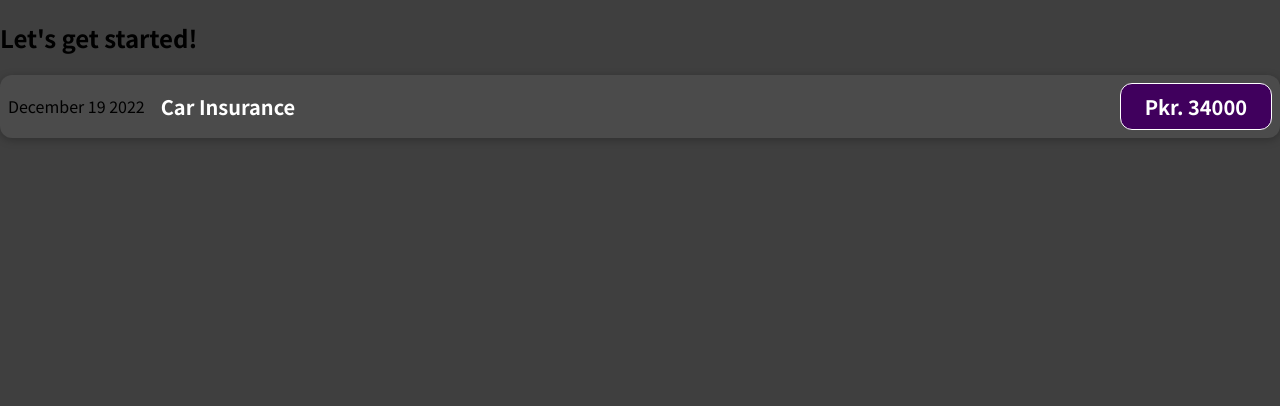
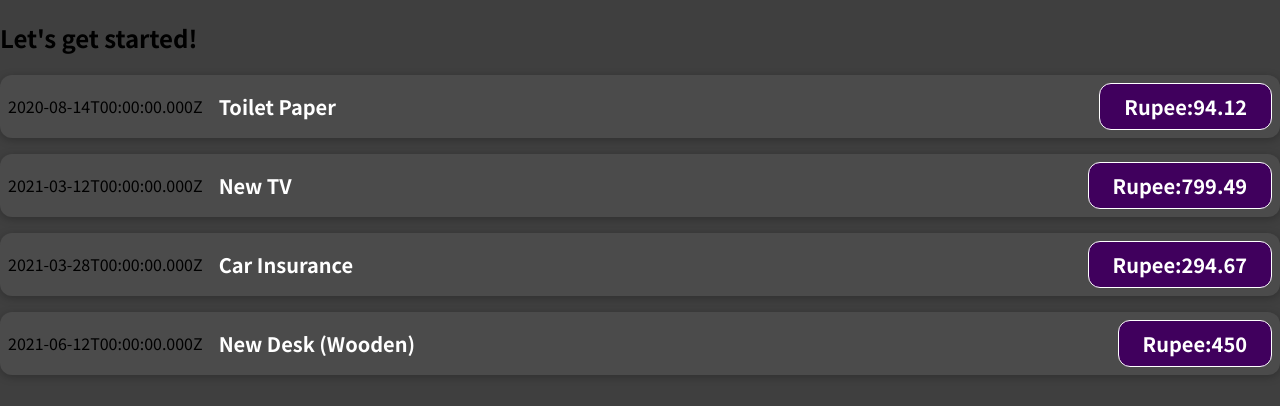
Before and after one commit to qaiserjofficial/buget-manager-app-react, a JavaScript app: page / in a window 1280 px wide. Shown: the top 406 px of the page. Built offline with nearby package versions, Linux system fonts and the light colour scheme.

Commit message:
Adding Dynamic Data using Props

```diff
--- a/src/App.js
+++ b/src/App.js
@@ -1,10 +1,50 @@
 import ExpenseItem from "./components/ExpenseItem";
 
 function App() {
+  const expenses = [
+    {
+      id: "e1",
+      title: "Toilet Paper",
+      amount: 94.12,
+      date: new Date(2020, 7, 14),
+    },
+    { id: "e2", title: "New TV", amount: 799.49, date: new Date(2021, 2, 12) },
+    {
+      id: "e3",
+      title: "Car Insurance",
+      amount: 294.67,
+      date: new Date(2021, 2, 28),
+    },
+    {
+      id: "e4",
+      title: "New Desk (Wooden)",
+      amount: 450,
+      date: new Date(2021, 5, 12),
+    },
+  ];
   return (
     <div>
       <h2>Let's get started!</h2>
-      <ExpenseItem></ExpenseItem>
+      <ExpenseItem
+        title={expenses[0].title}
+        amount={expenses[0].amount}
+        date={expenses[0].date}
+      ></ExpenseItem>
+      <ExpenseItem
+        title={expenses[1].title}
+        amount={expenses[1].amount}
+        date={expenses[1].date}
+      ></ExpenseItem>
+      <ExpenseItem
+        title={expenses[2].title}
+        amount={expenses[2].amount}
+        date={expenses[2].date}
+      ></ExpenseItem>
+      <ExpenseItem
+        title={expenses[3].title}
+        amount={expenses[3].amount}
+        date={expenses[3].date}
+      ></ExpenseItem>
     </div>
   );
 }
--- a/src/components/ExpenseItem.js
+++ b/src/components/ExpenseItem.js
@@ -1,11 +1,14 @@
 import "./ExpenseItem.css";
-function ExpenseItem() {
+function ExpenseItem(props) {
+  // const expenseDate = new Date(2021, 2, 28);
+  // const expenseTitle = "Car Insurance";
+  // const expenseAmount = 3000;
   return (
     <div className="expense-item">
-      <div>December 19 2022</div>
+      <div>{props.date.toISOString()}</div>
       <div className="expense-item__description">
-        <h2>Car Insurance</h2>
-        <div className="expense-item__price ">Pkr. 34000 </div>
+        <h2>{props.title}</h2>
+        <div className="expense-item__price ">Rupee:{props.amount}</div>
       </div>
     </div>
   );
```
